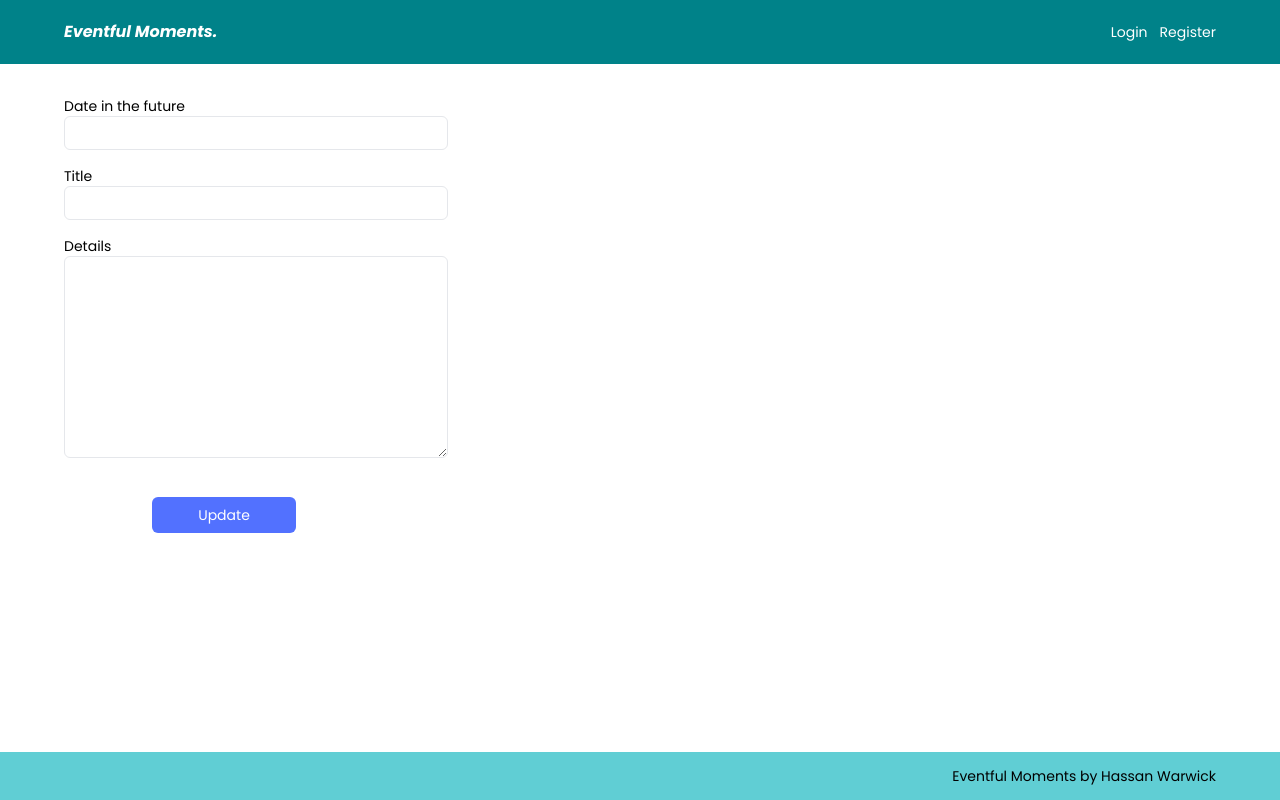
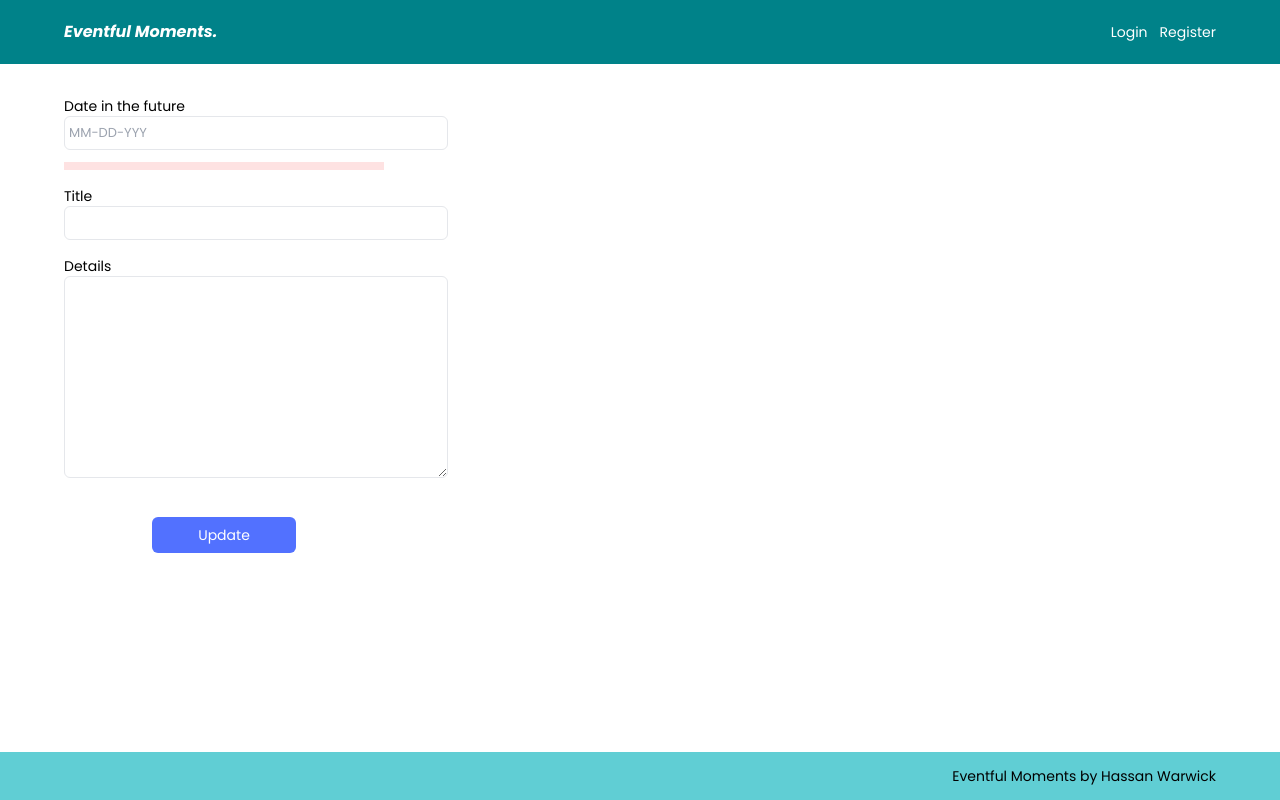
Before and after one commit to Im-Hassan-wd/eventful, a Vue app: page /moment/1/edit in a window 1280 px wide. Built offline with nearby package versions, Linux system fonts and the light colour scheme; no server answers.

Commit message:
invalid date error

```diff
--- a/src/components/Error.vue
+++ b/src/components/Error.vue
@@ -1,5 +1,5 @@
 <template>
-  <div class="">
+  <div class="text-red-500 bg-red-100 p-1 mt-3 w-full text-center">
     {{ error }}
   </div>
 </template>
--- a/src/views/moments/EditMoment.vue
+++ b/src/views/moments/EditMoment.vue
@@ -2,7 +2,8 @@
   <form @submit.prevent="handleEdit" class="max-w-md mt-8 min-[100px]:px-4 md:px-16 mb-24" >
     <div class="mb-4">
       <label class="text-sm block">Date in the future</label>
-      <input class="border w-full sm:w-96 rounded-md p-1" type="text" v-model="futureDate" required />
+      <input class="border w-full sm:w-96 rounded-md p-1" type="text" v-model="futureDate" required placeholder="MM-DD-YYY" />
+      <Error :error="error" />
     </div>
     <div class="mb-4">
       <label class="text-sm block">Title</label>
@@ -21,15 +22,18 @@
 
 <script>
 import axios from 'axios'
+import Error from '../../components/Error'
 
 export default {
   name: 'EditEvent',
+  components: { Error },
   data() {
     return {
       futureDate: '',
       title: '',
       details: '',
-      id: ''
+      id: '',
+      error: null
     }
   },
   async created() {
@@ -53,7 +57,8 @@ export default {
       })
         this.$router.push(`/moment/${this.id}`)
       } catch(err) {
-      console.log('An error occurred!')
+        this.error = 'must be a valid date'
+        console.log(this.error)
       }
 
 
```
